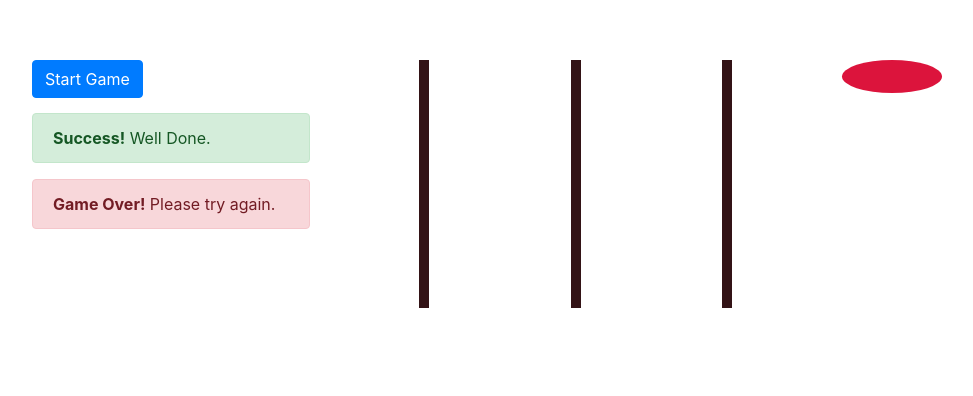
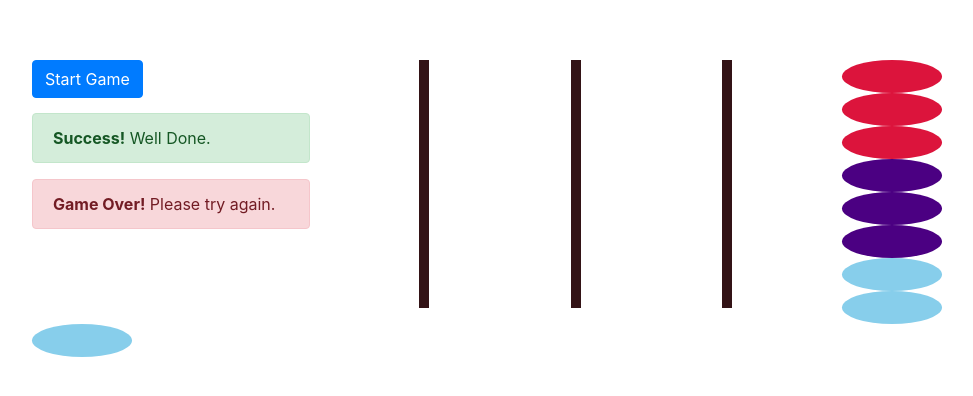
Before and after one commit to epmahfuz/team1-project1, a plain HTML site: page index.html in a window 1280 px wide. Shown: the whole page, without its empty margins (53-1026 px from the left). Drawn offline with nearby package versions, Linux system fonts and the light colour scheme.

Commit message:
updated code

```diff
--- a/index.html
+++ b/index.html
@@ -1,17 +1,20 @@
 <!DOCTYPE html>
 <html lang="en">
+
 <head>
     <meta charset="UTF-8">
     <meta name="viewport" content="width=device-width, initial-scale=1.0">
-    <link rel="stylesheet" href="https://maxcdn.bootstrapcdn.com/bootstrap/4.0.0/css/bootstrap.min.css" integrity="sha384-Gn5384xqQ1aoWXA+058RXPxPg6fy4IWvTNh0E263XmFcJlSAwiGgFAW/dAiS6JXm" crossorigin="anonymous">
-  <link rel="stylesheet" href="//code.jquery.com/ui/1.12.1/themes/base/jquery-ui.css">
+    <link rel="stylesheet" href="https://maxcdn.bootstrapcdn.com/bootstrap/4.0.0/css/bootstrap.min.css"
+        integrity="sha384-Gn5384xqQ1aoWXA+058RXPxPg6fy4IWvTNh0E263XmFcJlSAwiGgFAW/dAiS6JXm" crossorigin="anonymous">
+    <link rel="stylesheet" href="//code.jquery.com/ui/1.12.1/themes/base/jquery-ui.css">
     <link rel="stylesheet" href="style.css">
 
 
-  <script src="https://code.jquery.com/jquery-1.12.4.js"></script>
-  <script src="https://code.jquery.com/ui/1.12.1/jquery-ui.js"></script>
+    <script src="https://code.jquery.com/jquery-1.12.4.js"></script>
+    <script src="https://code.jquery.com/ui/1.12.1/jquery-ui.js"></script>
     <title>Wonderful Game</title>
 </head>
+
 <body class="container">
     <div class="main">
         <div class="left">
@@ -35,12 +38,30 @@
             </div>
         </div>
         <div class="right"></div>
-        <div id="one"></div>
+        <div id="one1"></div>
+        <div id="one2"></div>
+        <div id="one3"></div>
+        <div id="two1"></div>
+        <div id="two2"></div>
+        <div id="two3"></div>
+        <div id="three1"></div>
+        <div id="three2"></div>
+        <div id="three3"></div>
     </div>
     <script>
-        $( function() {
-          $( "#one" ).draggable();
-        } );
-        </script>
+        $(function () {
+            $("#one1").draggable();
+            $("#one2").draggable();
+            $("#one3").draggable();
+            $("#two1").draggable();
+            $("#two2").draggable();
+            $("#two3").draggable();
+            $("#three1").draggable();
+            $("#three2").draggable();
+            $("#three3").draggable();
+        });
+    </script>
+    <!-- <script src="./index.js"></script> -->
 </body>
+
 </html>
--- a/style.css
+++ b/style.css
@@ -1,19 +1,22 @@
-.main{
+.main {
     margin-top: 60px;
 }
-.left, .right{
+.left,
+.right {
     width: 25%;
     float: left;
     margin-right: 3%;
 }
-.middle{
+.middle {
     width: 45%;
     float: left;
 }
-#startGame{
+#startGame {
     margin-bottom: 15px;
 }
-.box1, .box2, .box3{
+.box1,
+.box2,
+.box3 {
     width: 30%;
 
     height: 248px;
@@ -21,17 +24,46 @@
     margin-left: 1px;
     margin-right: 1px;
 }
-.stick1, .stick2, .stick3{
+.stick1,
+.stick2,
+.stick3 {
     width: 10px;
     height: 248px;
     background-color: #331316;
     float: left;
     margin-left: 50%;
 }
-#one{
+#one1,
+#one2,
+#one3 {
     width: 100px;
     height: 33px;
     overflow: hidden;
     border-radius: 57%;
     background-color: crimson;
 }
+#two1,
+#two2,
+#two3 {
+    width: 100px;
+    height: 33px;
+    overflow: hidden;
+    border-radius: 57%;
+    background-color: indigo;
+}
+#three1,
+#three2,
+#three3 {
+    width: 100px;
+    height: 33px;
+    overflow: hidden;
+    border-radius: 57%;
+    background-color: skyblue;
+}
+.disk {
+    height: auto;
+    width: 100%;
+    display: flex;
+    justify-content: start;
+    align-items: center;
+}
```
